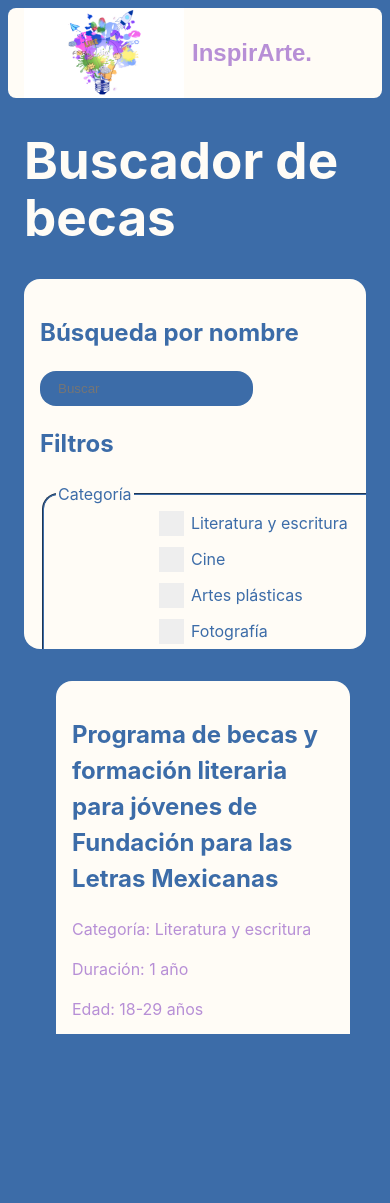
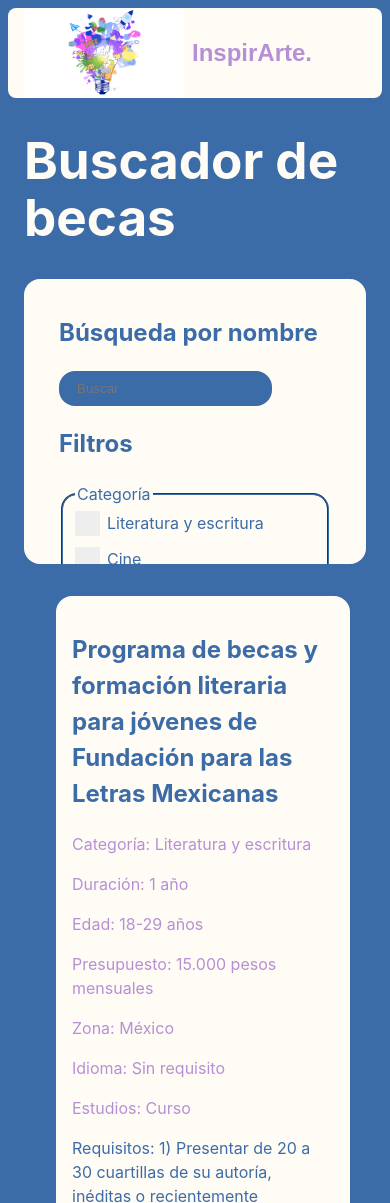
Before and after one commit to OshkarVTec/webBecas, a React (Vite) app: page / in a window 390 px wide. Before the commit the page ends 1034 px from the top, so only its background shows below. Built offline with nearby package versions, Linux system fonts and the light colour scheme.

Commit message:
fix style

```diff
--- a/src/App.css
+++ b/src/App.css
@@ -13,6 +13,9 @@
 }
 
 .filtrosContainer {
+  display: flex;
+  flex-direction: column;
+  align-items: center;
 	overflow: auto;
 	max-height: 70vh;
 	flex-grow: 0;
@@ -44,7 +47,7 @@
 
 .checkboxgroup {
 	color: #3c6ca8;
-	width: 20em;
+	width: 15em;
 	overflow: auto;
 	border-radius: 1rem;
 	border-color: #3c6ca8;
@@ -54,7 +57,7 @@
 }
 .checkboxgroup label {
 	width: 12em;
-	float: right;
+  float: left;
 }
 
 input {
@@ -130,11 +133,11 @@ input:checked ~ .checkmark:after {
 	}
 
   .filtrosContainer{
-    max-height: 40vh;
+    max-height: 30vh;
   }
 
 	.cardContainer {
 		margin-top: 1rem;
-    max-height: 40vh;
+    max-height: auto;
 	}
 }
```
